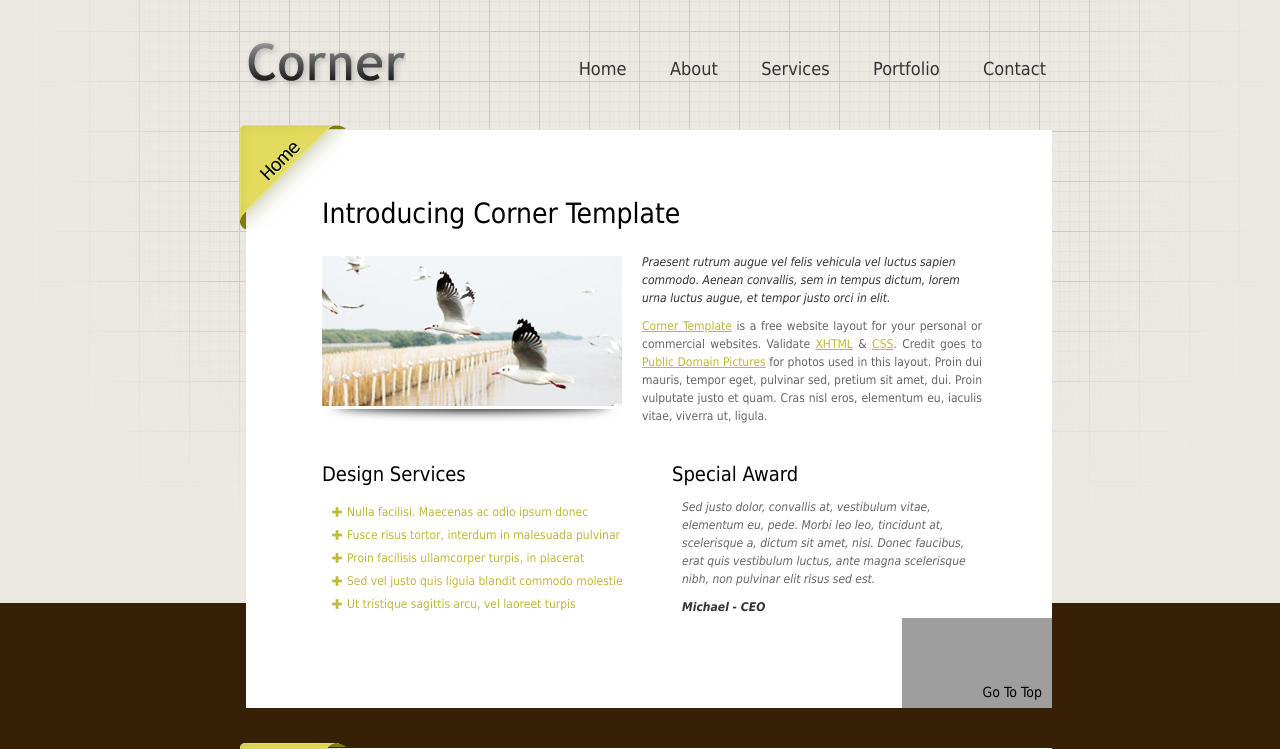
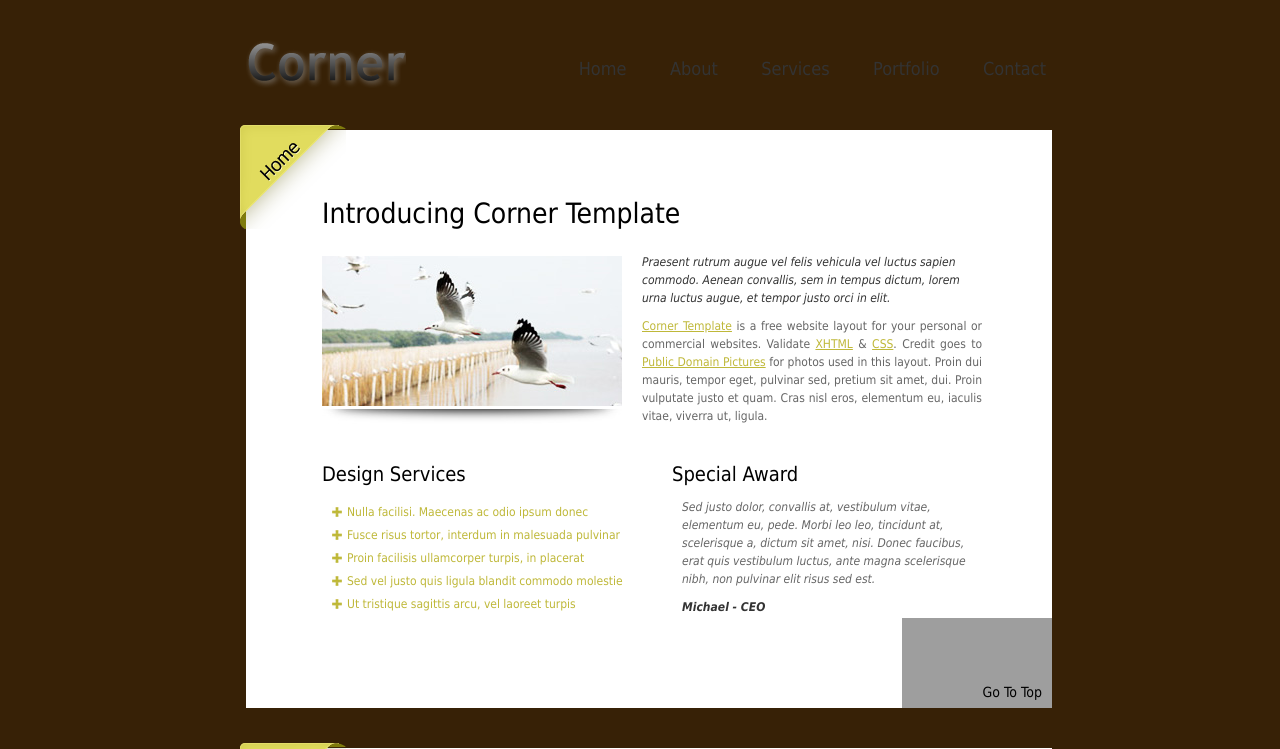
Before and after one commit to yulpops/cd, a Flask app: page /main in a window 1280 px wide. Shown: the top 749 px of the page. Run offline with Flask 2, Linux system fonts and the light colour scheme; grey boxes are pictures that could not be loaded.

Commit message:
Удалили картинку с заднего фона

```diff
--- a/static/templatemo_style.css
+++ b/static/templatemo_style.css
@@ -10,7 +10,6 @@ body {
 	font-size: 12px;
 	line-height: 1.5em;
 	background-color: #372106;
-	background-image: url(images/templatemo_body.jpg);
 	background-repeat: no-repeat;
 	background-position: top center;
 	background-attachment: fixed;
```
